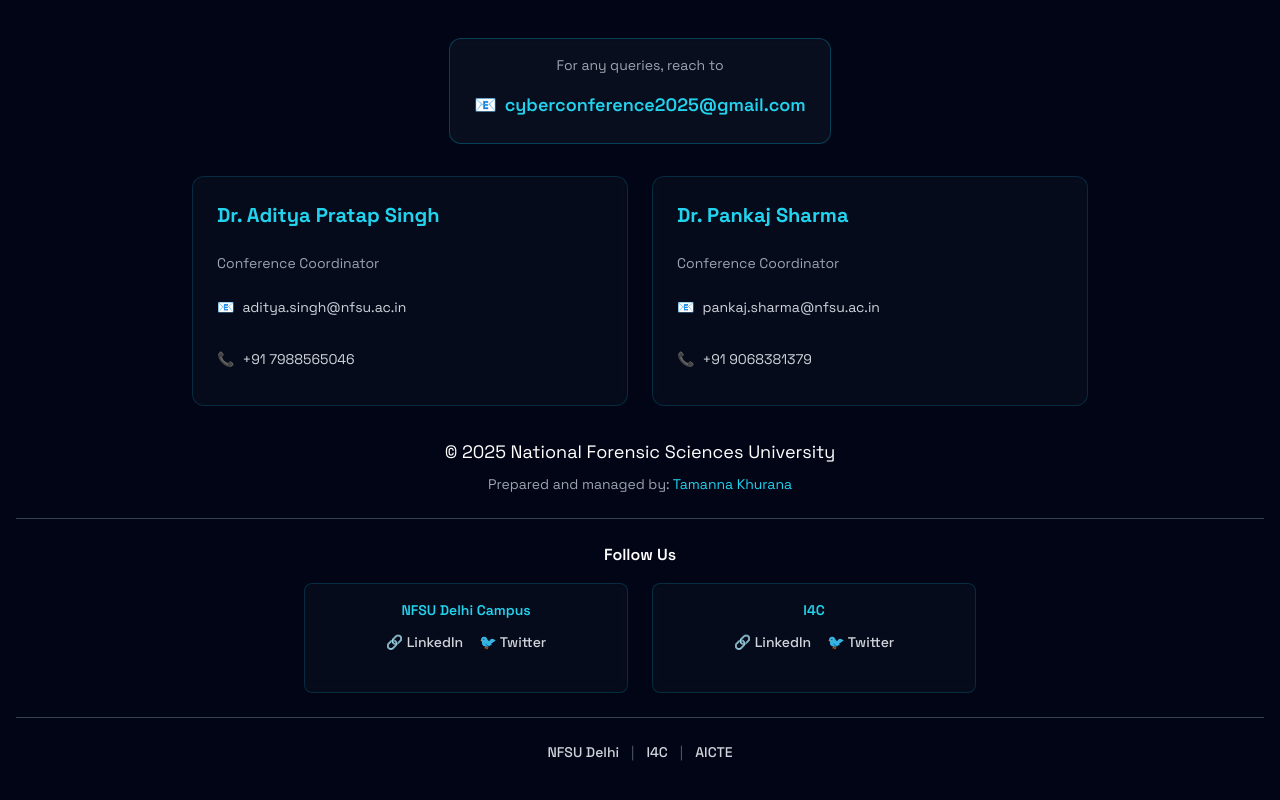
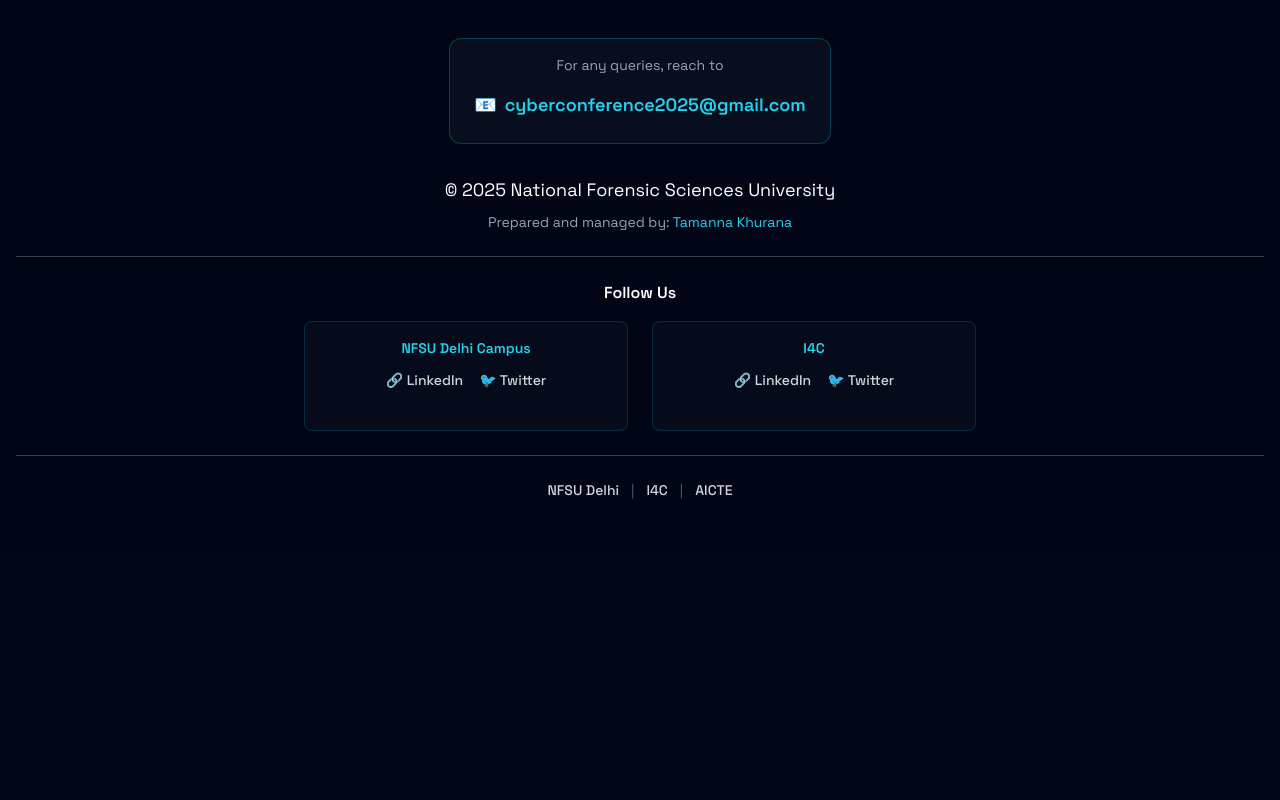
Before and after one commit to thetamannakhurana/cyber-conference, a Next.js app: page / in a window 1280 px wide. Shown: the part 5779-6579 px from the top of the page. After the commit the page ends 6327 px from the top, so only its background shows below. Built offline with nearby package versions, Linux system fonts and the light colour scheme.

Commit message:
Update: Removed contacts

```diff
--- a/src/app/page.js
+++ b/src/app/page.js
@@ -30,50 +30,6 @@
                 >
                   <span>📧</span> cyberconference2025@gmail.com
                 </a>
-              </div>
-            </div>
-             {/* Contact Cards - Conference Coordinators */}
-            <div className="grid md:grid-cols-2 gap-6 max-w-4xl mx-auto mb-8">
-              {/* Dr. Aditya Pratap Singh */}
-              <div className="bg-slate-800/20 backdrop-blur-sm border border-cyan-500/20 rounded-xl p-6 hover:border-cyan-400 transition-all duration-300 hover:shadow-lg hover:shadow-cyan-500/20">
-                <a
-                  href="https://www.linkedin.com/in/aditya-partap-singh-3839bb152/"
-                  target="_blank"
-                  rel="noopener noreferrer"
-                  className="text-xl font-bold text-cyan-400 hover:text-white transition-colors block mb-2"
-                >
-                  Dr. Aditya Pratap Singh
-                </a>
-                <p className="text-sm text-gray-400 mb-3">Conference Coordinator</p>
-                <div className="space-y-2 text-sm">
-                  <a href="mailto:aditya.singh@nfsu.ac.in" className="flex items-center gap-2 text-gray-300 hover:text-cyan-400 transition-colors">
-                    <span>📧</span> aditya.singh@nfsu.ac.in
-                  </a>
-                  <a href="tel:+917988565046" className="flex items-center gap-2 text-gray-300 hover:text-cyan-400 transition-colors">
-                    <span>📞</span> +91 7988565046
-                  </a>
-                </div>
-              </div>
-
-              {/* Dr. Pankaj Sharma */}
-              <div className="bg-slate-800/20 backdrop-blur-sm border border-cyan-500/20 rounded-xl p-6 hover:border-cyan-400 transition-all duration-300 hover:shadow-lg hover:shadow-cyan-500/20">
-                <a
-                  href="https://www.linkedin.com/in/dr-pankaj-sharma-96ba2265/"
-                  target="_blank"
-                  rel="noopener noreferrer"
-                  className="text-xl font-bold text-cyan-400 hover:text-white transition-colors block mb-2"
-                >
-                  Dr. Pankaj Sharma
-                </a>
-                <p className="text-sm text-gray-400 mb-3">Conference Coordinator</p>
-                <div className="space-y-2 text-sm">
-                  <a href="mailto:pankaj.sharma@nfsu.ac.in" className="flex items-center gap-2 text-gray-300 hover:text-cyan-400 transition-colors">
-                    <span>📧</span> pankaj.sharma@nfsu.ac.in
-                  </a>
-                  <a href="tel:+919068381379" className="flex items-center gap-2 text-gray-300 hover:text-cyan-400 transition-colors">
-                    <span>📞</span> +91 9068381379
-                  </a>
-                </div>
               </div>
             </div>
 
```
